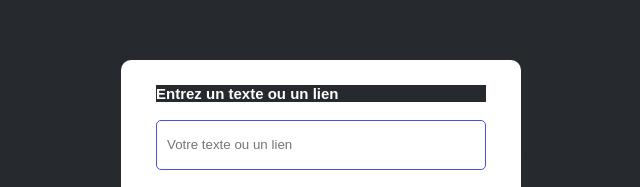
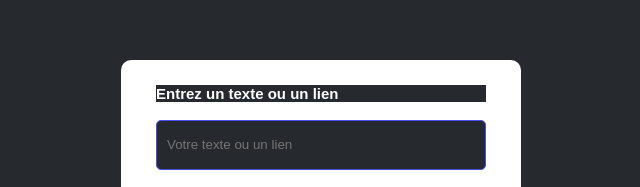
Before and after one commit to youcefM2002/tes, a plain HTML site: page index.html in a window 1280 px wide. Shown: the part 218-405 px from the top of the page, without its empty margins (319-959 px from the left). Drawn offline with Linux system fonts and the light colour scheme.

Commit message:
Update style.css

```diff
--- a/style.css
+++ b/style.css
@@ -38,7 +38,7 @@ body {
     margin: 10px 0 20px;
     border-radius: 5px;
     color: #fff;
-    background: #FFF;
+    background: #262a2f;
 }
 
 .container button {
```
